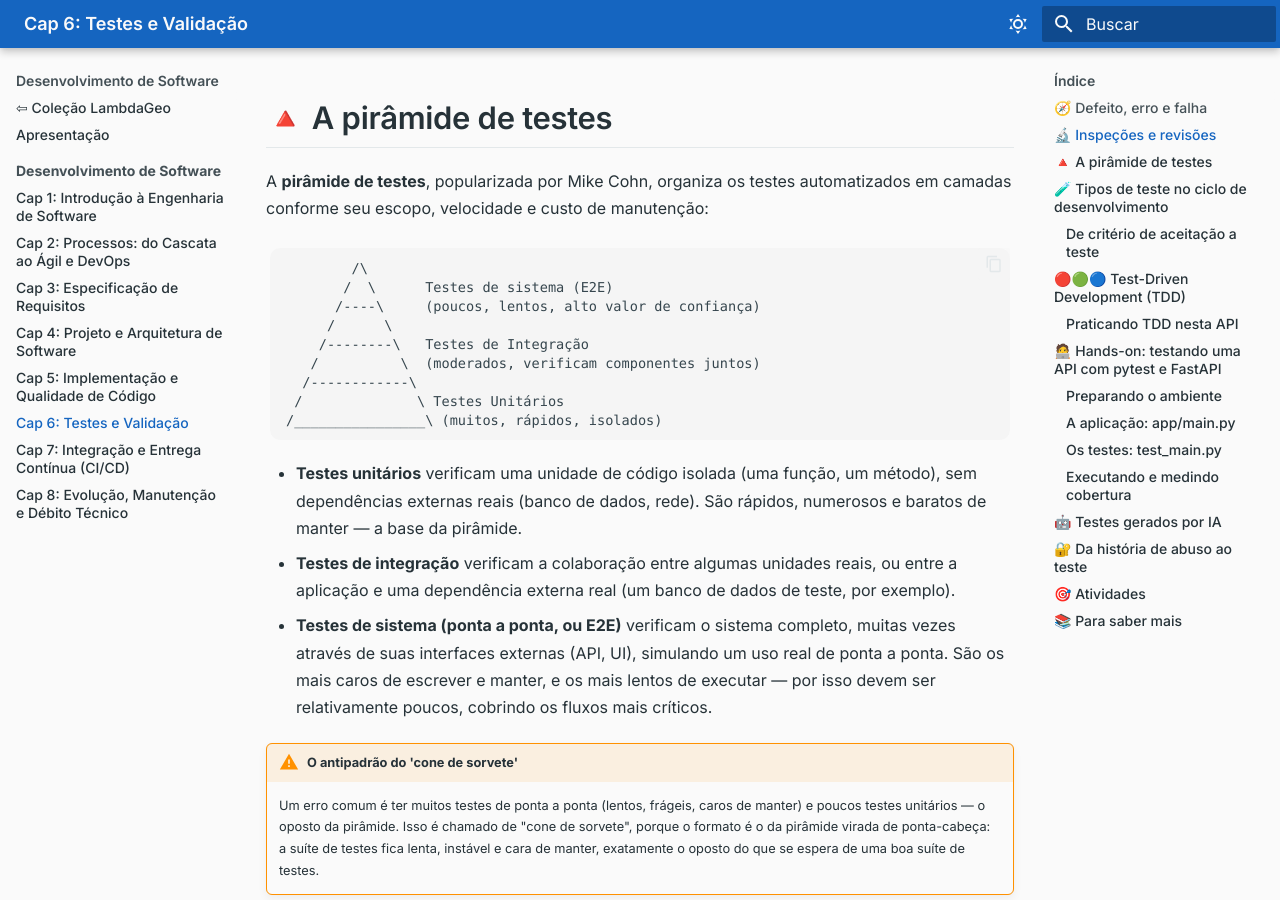
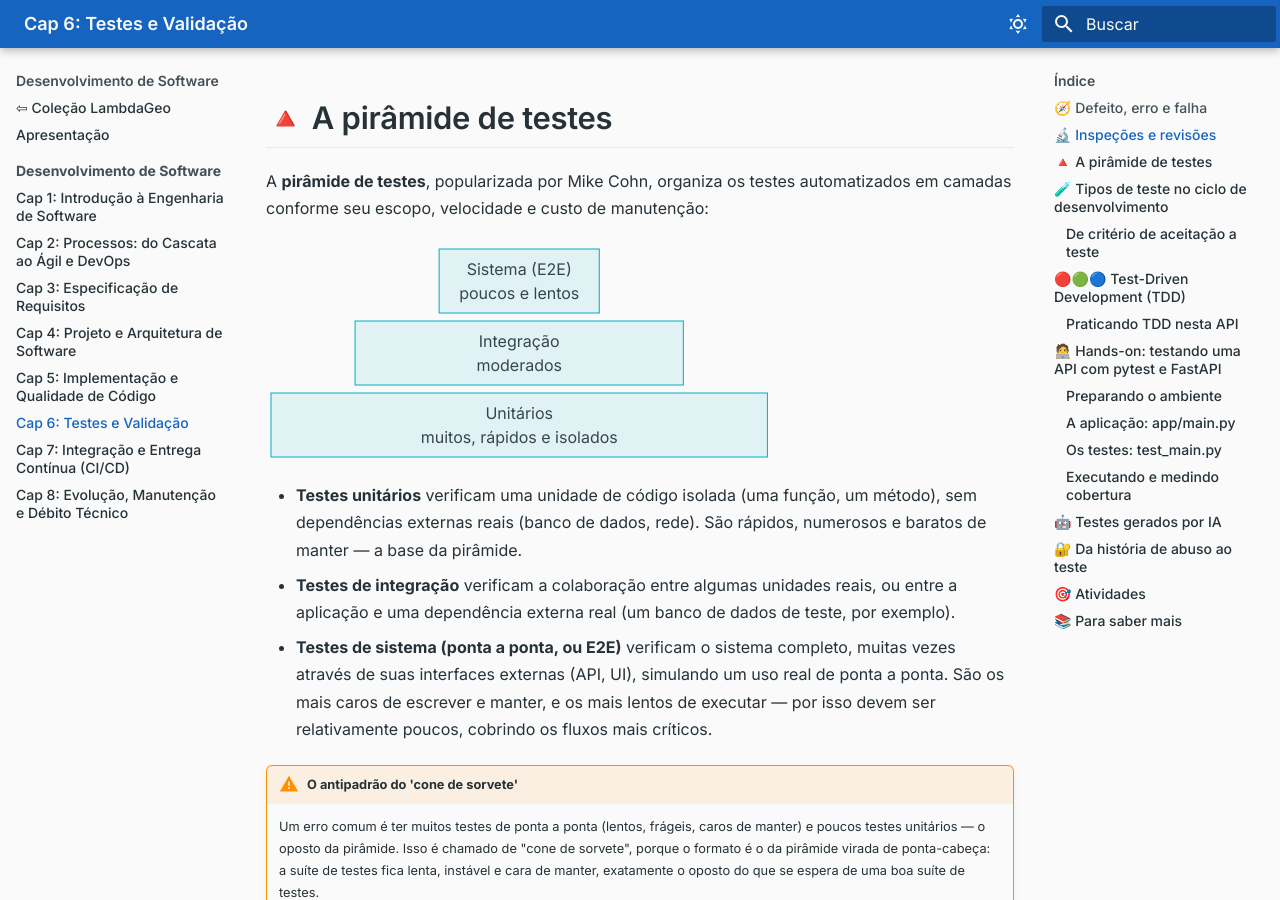
Before and after one commit to lambdageo-edu/book-engenharia-de-software, an MkDocs documentation site: the page built from docs/unidade1/06_testes_validacao.md, in a window 1280 px wide and 900 px high, scrolled down 922 px. Built offline with MkDocs 1.6.1 and Material for MkDocs 9.7.7, drawn with Linux system fonts in a browser that asks for light colours.

Commit message:
Converte os diagramas ASCII para Mermaid
Fronteira de confiança (cap. 4) e pirâmide de testes (cap. 6).

Co-Authored-By: Claude Sonnet 5.5 <noreply@anthropic.com>
Claude-Session: https://claude.ai/code/session_012bE8URAXDT9a1qc7U92QJo

````diff
--- a/docs/unidade1/06_testes_validacao.md
+++ b/docs/unidade1/06_testes_validacao.md
@@ -18,16 +18,12 @@ Nem todo defeito é encontrado executando o código. **Inspeções** e **revisõ
 
 A **pirâmide de testes**, popularizada por Mike Cohn, organiza os testes automatizados em camadas conforme seu escopo, velocidade e custo de manutenção:
 
-```
-        /\
-       /  \      Testes de sistema (E2E)
-      /----\     (poucos, lentos, alto valor de confiança)
-     /      \
-    /--------\   Testes de Integração
-   /          \  (moderados, verificam componentes juntos)
-  /------------\
- /              \ Testes Unitários
-/________________\ (muitos, rápidos, isolados)
+```mermaid
+block-beta
+    columns 6
+    space:2 e2e["Sistema (E2E)<br/>poucos e lentos"]:2 space:2
+    space:1 integ["Integração<br/>moderados"]:4 space:1
+    unit["Unitários<br/>muitos, rápidos e isolados"]:6
 ```
 
 * **Testes unitários** verificam uma unidade de código isolada (uma função, um método), sem dependências externas reais (banco de dados, rede). São rápidos, numerosos e baratos de manter — a base da pirâmide.
--- a/mkdocs.yml
+++ b/mkdocs.yml
@@ -57,7 +57,11 @@ markdown_extensions:
       anchor_linenums: true
   - pymdownx.tabbed:
       alternate_style: true
-  - pymdownx.superfences
+  - pymdownx.superfences:
+      custom_fences:
+        - name: mermaid
+          class: mermaid
+          format: !!python/name:pymdownx.superfences.fence_code_format
   - tables
   - toc:
       permalink: true
````
Also changed, not shown: docs/unidade1/04_projeto_arquitetura.md (+10 -8 lines).
